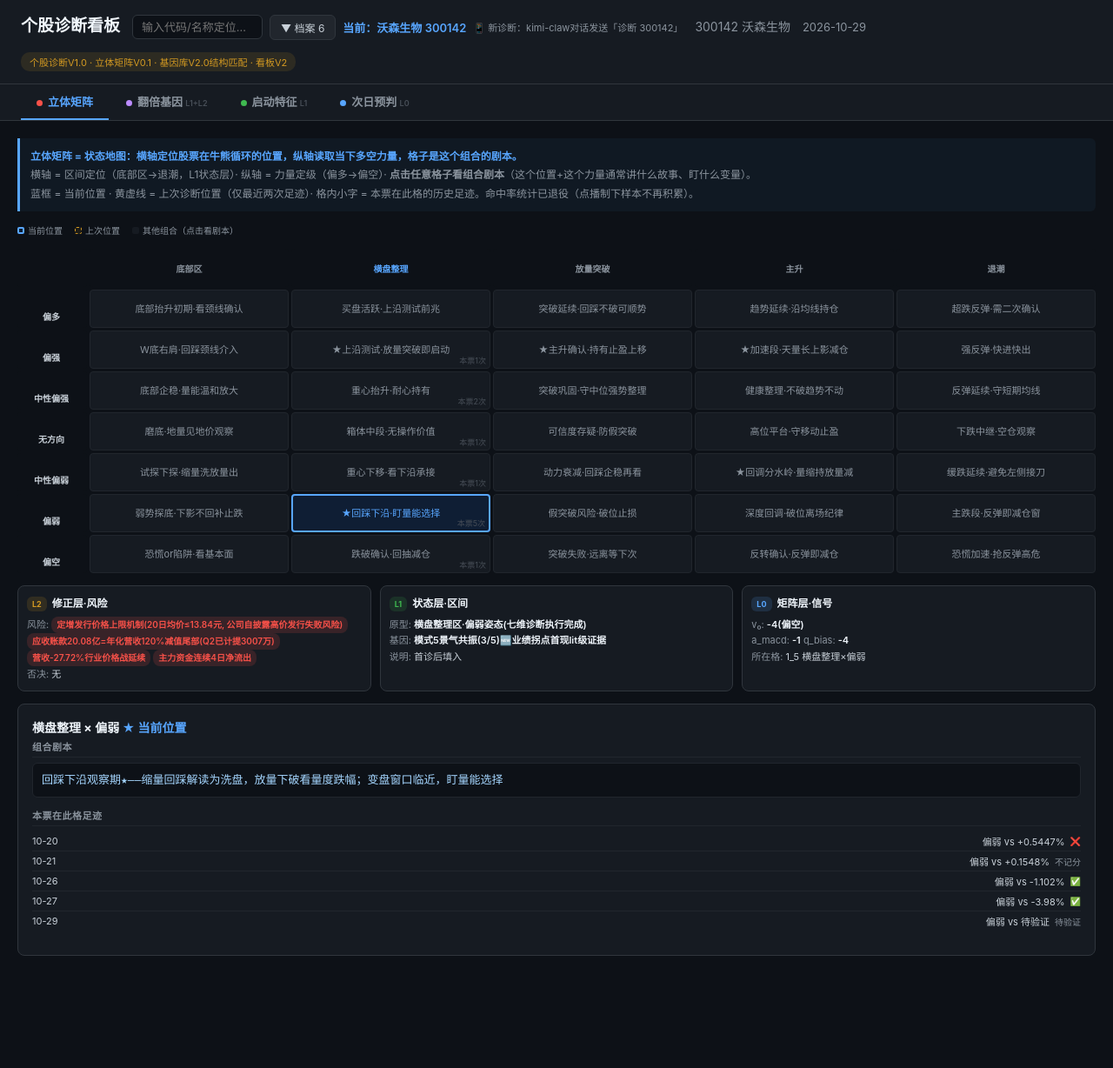
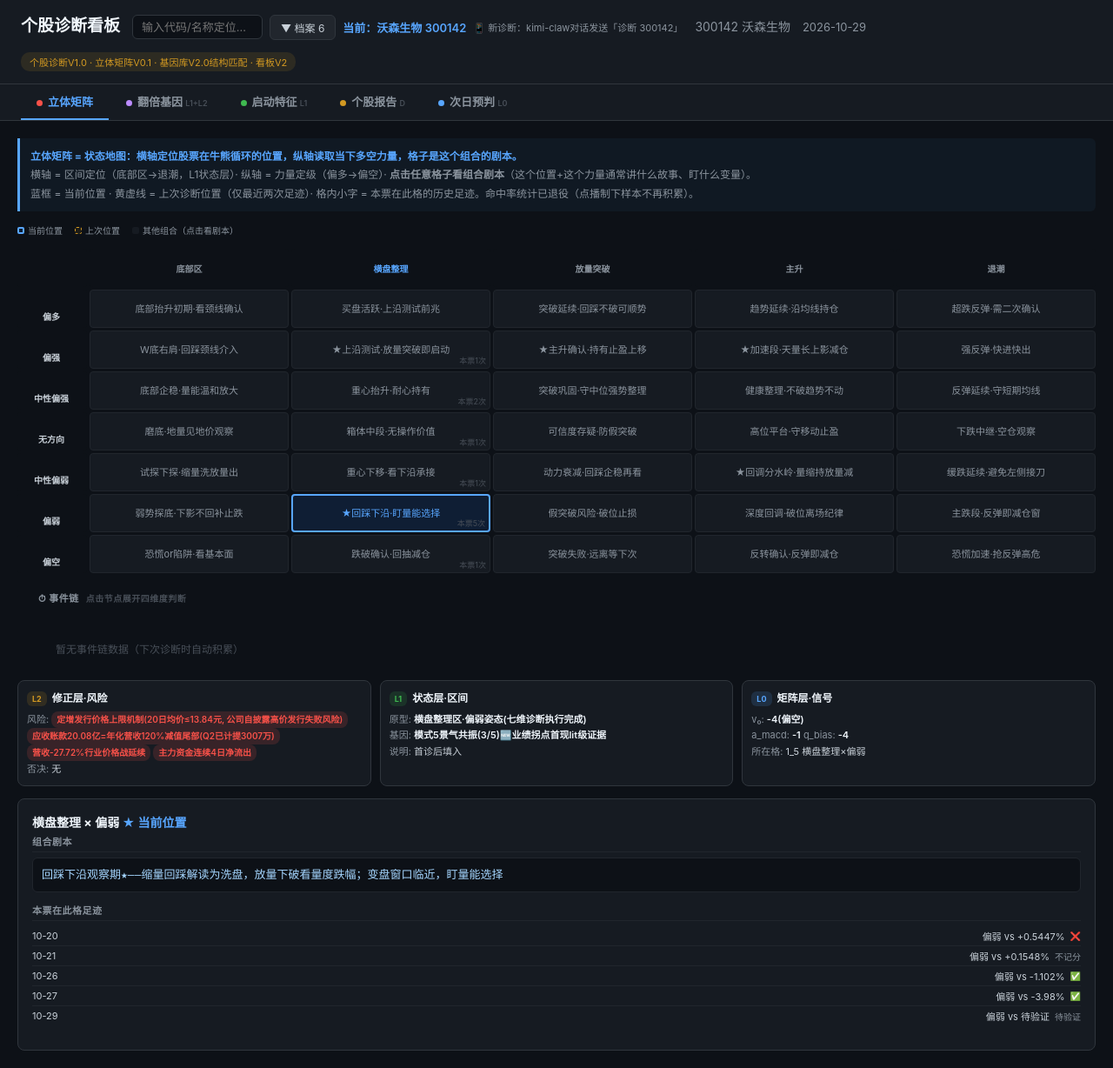
Before and after one commit to xiaoyi0319a/yixue-dashboard, a Jekyll site: the page stock.html, which Jekyll copies as it is, in a window 1280 px wide. Shown: the whole page at 87% size. Built offline with Jekyll 4.4.1, drawn with Linux system fonts in a browser that asks for light colours; before the commit the page ends 1119 px from its top, so only the background shows below that.

Commit message:
feat(stock): 个股报告第四维度+timeline事件链渲染（V1.1）

```diff
--- a/stock.html
+++ b/stock.html
@@ -176,6 +176,7 @@ td{color:#c9d1d9}
   <div class="tab active" data-view="fusion" onclick="showView('fusion')"><span class="dot r"></span>立体矩阵</div>
   <div class="tab" data-view="gene" onclick="showView('gene')"><span class="dot p"></span>翻倍基因 <span style="font-size:9px;color:#484f58">L1+L2</span></div>
   <div class="tab" data-view="state" onclick="showView('state')"><span class="dot g"></span>启动特征 <span style="font-size:9px;color:#484f58">L1</span></div>
+  <div class="tab" data-view="report" onclick="showView('report')"><span class="dot o"></span>个股报告 <span style="font-size:9px;color:#484f58">D</span></div>
   <div class="tab" data-view="daily" onclick="showView('daily')"><span class="dot b"></span>次日预判 <span style="font-size:9px;color:#484f58">L0</span></div>
 </div>
 
@@ -194,6 +195,15 @@ td{color:#c9d1d9}
   </div>
 
   <div class="matrix-grid-wrap"><div class="matrix-grid" id="mg-grid" style="grid-template-columns:80px repeat(5,1fr)"></div></div>
+
+  <!-- ⭐timeline 事件链（V1.1新增） -->
+  <div id="timeline-section" style="margin-top:20px;padding:0 24px">
+    <div class="section-label">⏱ 事件链<span style="font-size:10px;color:#484f58;margin-left:8px">点击节点展开四维度判断</span></div>
+    <div id="timeline-track" style="display:flex;gap:0;overflow-x:auto;padding:16px 0 8px;position:relative">
+      <div style="color:#484f58;font-size:12px;padding:20px">加载中...</div>
+    </div>
+    <div id="timeline-detail" style="display:none;background:#161b22;border:1px solid #30363d;border-radius:8px;padding:14px;margin-top:8px;font-size:12px"></div>
+  </div>
 
   <div class="layers-row">
     <div class="layer-card" data-layer="L2" onclick="selLayer('L2')">
@@ -235,6 +245,33 @@ td{color:#c9d1d9}
     <div id="zone-transitions"></div>
   </div>
   <div class="note" id="state-note"></div>
+</div>
+
+<!-- ============ 视图3.5: 个股报告（第四维度） ============ -->
+<div class="view" id="view-report">
+  <div class="section-label">个股分析报告 · 推演层五要素</div>
+  <div id="report-body" style="padding:0 24px">
+    <div class="card" style="margin-bottom:12px">
+      <div class="card-title">报告信息</div>
+      <div id="rep-meta" style="font-size:12px;color:#8b949e">--</div>
+    </div>
+    <div class="card" style="margin-bottom:12px">
+      <div class="card-title">🔮 推演层</div>
+      <div id="rep-thesis" class="formula">--</div>
+    </div>
+    <div class="card" style="margin-bottom:12px">
+      <div class="card-title">催化剂追踪</div>
+      <div id="rep-catalysts">--</div>
+    </div>
+    <div class="card" style="margin-bottom:12px">
+      <div class="card-title">证伪信号</div>
+      <div id="rep-falsify">--</div>
+    </div>
+    <div class="card" style="margin-bottom:12px">
+      <div class="card-title">与其他维度交叉</div>
+      <div id="rep-cross" style="font-size:12px">--</div>
+    </div>
+  </div>
 </div>
 
 <!-- ============ 视图3: 次日预判 ============ -->
@@ -327,8 +364,53 @@ function renderAll(){
   document.getElementById('h-stock').textContent=D.stock||'300142';
   document.getElementById('h-date').textContent=D.date||'--';
   document.getElementById('h-ver').textContent=D.version||'';
-  renderMatrix();renderLayers();renderGene();renderState();renderDaily();renderCompare();
+  renderMatrix();renderLayers();renderGene();renderState();renderDaily();renderCompare();renderTimeline();renderReport();
   getScripts().then(s=>{SCRIPT_CACHE=s;renderMatrix();});
+}
+
+/* ===== ⭐timeline 事件链渲染（V1.1） ===== */
+const TL_TYPE_LABEL={analysis_report:'分析报告',diagnose:'诊断',halt:'停牌',restructure:'重组',earnings:'业绩',policy:'政策',market_event:'行情事件'};
+const TL_TYPE_COLOR={analysis_report:'#bc8cff',diagnose:'#58a6ff',halt:'#f85149',restructure:'#d29922',earnings:'#3fb950',policy:'#d29922',market_event:'#8b949e'};
+function renderTimeline(){
+  const el=document.getElementById('timeline-track');
+  const det=document.getElementById('timeline-detail');
+  const tl=(D.timeline||[]);
+  if(!tl.length){el.innerHTML='<div style="color:#484f58;font-size:12px;padding:20px">暂无事件链数据（下次诊断时自动积累）</div>';det.style.display='none';return}
+  det.style.display='none';
+  const line=document.createElement('div');
+  line.style.cssText='position:absolute;top:36px;left:0;right:0;height:2px;background:#30363d;z-index:0';
+  el.innerHTML='';el.appendChild(line);
+  tl.forEach((n,i)=>{
+    const c=TL_TYPE_COLOR[n.type]||'#8b949e';
+    const dot=document.createElement('div');
+    dot.style.cssText=`min-width:100px;padding:0 8px;text-align:center;cursor:pointer;position:relative;z-index:1;flex-shrink:0`;
+    dot.innerHTML=`<div style="font-size:10px;color:#8b949e;margin-bottom:4px">${n.date||''}</div><div style="width:12px;height:12px;border-radius:50%;background:${c};margin:0 auto 4px;border:2px solid #0d1117"></div><div style="font-size:11px;color:${c};font-weight:600">${TL_TYPE_LABEL[n.type]||n.type}</div><div style="font-size:10px;color:#c9d1d9;margin-top:2px;max-width:120px;overflow:hidden;text-overflow:ellipsis;white-space:nowrap">${n.event||''}</div>`;
+    dot.onclick=()=>{
+      const dims=n.dims||{};
+      const row=(label,v)=>v?`<tr><td style="color:#8b949e;padding:3px 10px 3px 0;white-space:nowrap">${label}</td><td style="color:#c9d1d9">${v}</td></tr>`:'';
+      det.innerHTML=`<div style="color:${c};font-weight:700;margin-bottom:8px">${n.date} · ${TL_TYPE_LABEL[n.type]||n.type} · ${n.event||''}</div><table>${row('🧬 翻倍基因',dims.gene)}${row('📍 启动特征',dims.state)}${row('🔮 次日预判',dims.forecast)}${row('📋 分析报告',dims.report)}</table>`;
+      det.style.display='block';
+    };
+    el.appendChild(dot);
+  });
+}
+
+/* ===== ⭐个股报告维度渲染（V1.1第四维度） ===== */
+function renderReport(){
+  const r=(D.matrix_L1||{}).report;
+  const meta=document.getElementById('rep-meta');
+  const th=document.getElementById('rep-thesis');
+  const cat=document.getElementById('rep-catalysts');
+  const fal=document.getElementById('rep-falsify');
+  const cross=document.getElementById('rep-cross');
+  if(!r){meta.textContent='暂无分析报告（诊断时自动调用个股分析工作流生成）';th.textContent='--';cat.textContent='--';fal.textContent='--';cross.textContent='--';return}
+  meta.innerHTML=`报告日期：<b style="color:#58a6ff">${r.date||'--'}</b> ｜ 假设状态：<b style="color:${r.standing&&r.standing.includes('成立')?'#3fb950':'#d29922'}">${r.standing||'--'}</b>`;
+  th.innerHTML=`核心假设：${r.core_thesis||'--'}<br>预期差：${r.catalyst?''+r.catalyst:''}<br>验证节点：${r.valid_node||'--'}`;
+  cat.innerHTML=r.catalyst?`<div style="padding:6px 0;border-bottom:1px solid #21262d">${r.catalyst}</div>`:'--';
+  fal.innerHTML=r.falsify?`<div style="padding:6px 0">${r.falsify}</div>`:'--';
+  const g=(D.matrix_L1||{}).gene||{};
+  const p=(D.matrix_L1||{}).prototype||{};
+  cross.innerHTML=`基因维度：${g.pattern||'--'}<br>状态维度：${p.match||'--'}`;
 }
 function renderCompare(){
   const bar=document.getElementById('compareBar');
```
